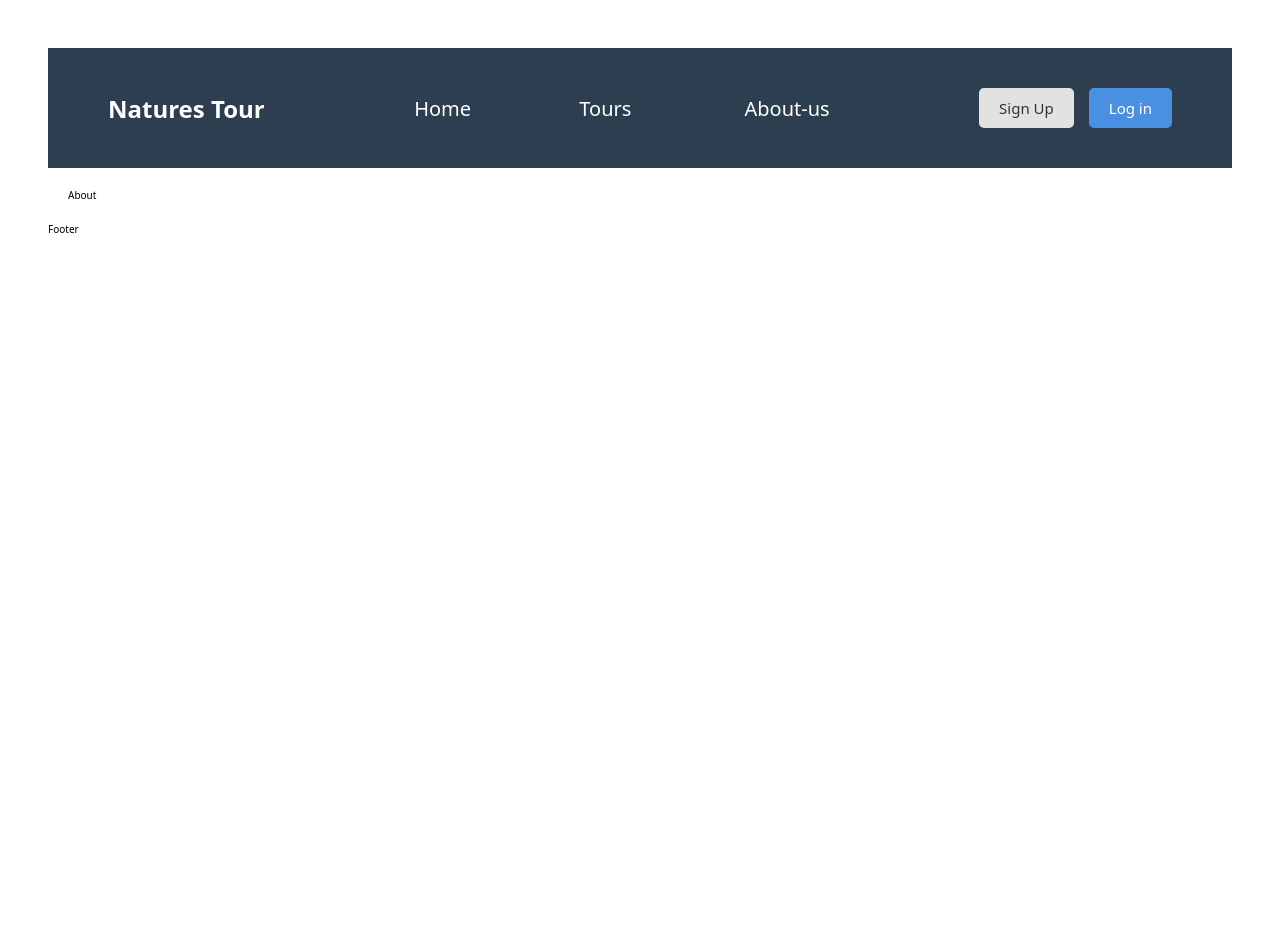
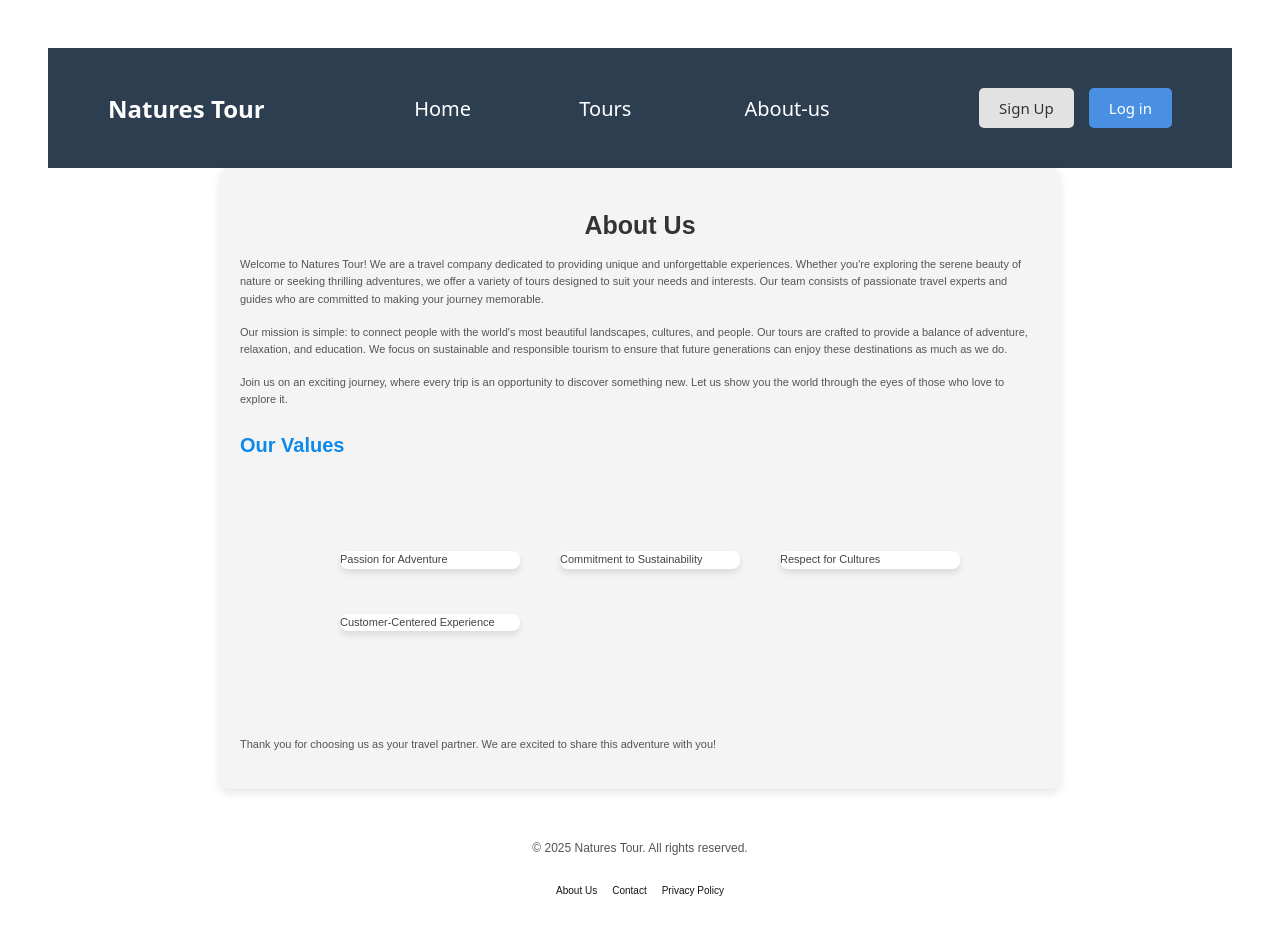
Before and after one commit to eshpulat/natures-project, a React (Vite) app in the folder natures/: page /about in a window 1280 px wide. Shown: the top 934 px of the page. Before the commit the page ends 800 px from the top, so only its background shows below. Built offline with nearby package versions, Linux system fonts and the light colour scheme.

Commit message:
Add About us page

```diff
--- /dev/null
+++ b/natures/src/css/about.css
@@ -0,0 +1,55 @@
+.about-container {
+    max-width: 800px;
+    margin: 0 auto;
+    padding: 2rem;
+    font-family: "Arial", sans-serif;
+    line-height: 1.6;
+    background-color: #f4f4f4;
+    border-radius: 8px;
+    box-shadow: 0 4px 10px rgba(0, 0, 0, 0.1);
+}
+
+.about-container h1 {
+    text-align: center;
+    color: #333;
+    font-size: 2.5rem;
+    margin-bottom: 1rem;
+}
+
+.about-container p {
+    font-size: 1.1rem;
+    color: #555;
+    margin-bottom: 1.5rem;
+}
+
+.about-container h2 {
+    color: #0f88eb;
+    font-size: 2rem;
+    margin-top: 2rem;
+}
+
+.about-container ul {
+    list-style-type: disc;
+    margin-left: 2rem;
+    margin-bottom: 2rem;
+}
+
+.about-container ul li {
+    font-size: 1.1rem;
+    color: #444;
+    margin-bottom: 0.5rem;
+}
+
+@media (max-width: 768px) {
+    .about-container {
+        padding: 1.5rem;
+    }
+
+    .about-container h1 {
+        font-size: 2rem;
+    }
+
+    .about-container h2 {
+        font-size: 1.5rem;
+    }
+}
--- /dev/null
+++ b/natures/src/css/footer.css
@@ -0,0 +1,40 @@
+.footer {
+    color: white;
+    padding: 2rem 0;
+    text-align: center;
+    font-family: Arial, sans-serif;
+}
+
+.footer-content {
+    max-width: 1200px;
+    margin: 0 auto;
+}
+
+.footer p {
+    font-size: 1.2rem;
+    margin-bottom: 1rem;
+}
+
+.footer-links {
+    display: flex;
+    justify-content: center;
+    gap: 1.5rem;
+}
+
+.footer-link {
+    color: rgb(22, 18, 18);
+    text-decoration: none;
+    font-size: 1rem;
+    transition: color 0.3s ease;
+}
+
+.footer-link:hover {
+    color: #0f88eb;
+}
+
+@media (max-width: 768px) {
+    .footer-links {
+        flex-direction: column;
+        gap: 0.5rem;
+    }
+}
--- a/natures/src/css/header.css
+++ b/natures/src/css/header.css
@@ -72,3 +72,33 @@ header {
 .auth-button.signup:hover {
     background-color: #ccc;
 }
+
+/********** LOG OUT ***************/
+
+.auth-user-info {
+    display: flex;
+    align-items: center;
+    gap: 1.4rem;
+}
+
+.auth-user-info .auth-name {
+    font-weight: 600;
+    color: #d9e6ff;
+    font-size: 2rem;
+    margin: 0;
+}
+
+.auth-user-info .logout-button {
+    background-color: #3596e5;
+    color: white;
+    padding: 0.5rem 1rem;
+    border: none;
+    border-radius: 6px;
+    font-size: 2rem;
+    cursor: pointer;
+    transition: background-color 0.3s ease;
+}
+
+.auth-user-info .logout-button:hover {
+    background-color: #117fda;
+}
--- a/natures/src/ui/About.jsx
+++ b/natures/src/ui/About.jsx
@@ -1,5 +1,45 @@
+import React from "react";
+import "../css/about.css";
+
 function About() {
-    return <div>About</div>;
+    return (
+        <div className="about-container">
+            <h1>About Us</h1>
+            <p>
+                Welcome to Natures Tour! We are a travel company dedicated to
+                providing unique and unforgettable experiences. Whether you're
+                exploring the serene beauty of nature or seeking thrilling
+                adventures, we offer a variety of tours designed to suit your
+                needs and interests. Our team consists of passionate travel
+                experts and guides who are committed to making your journey
+                memorable.
+            </p>
+            <p>
+                Our mission is simple: to connect people with the world's most
+                beautiful landscapes, cultures, and people. Our tours are
+                crafted to provide a balance of adventure, relaxation, and
+                education. We focus on sustainable and responsible tourism to
+                ensure that future generations can enjoy these destinations as
+                much as we do.
+            </p>
+            <p>
+                Join us on an exciting journey, where every trip is an
+                opportunity to discover something new. Let us show you the world
+                through the eyes of those who love to explore it.
+            </p>
+            <h2>Our Values</h2>
+            <ul>
+                <li>Passion for Adventure</li>
+                <li>Commitment to Sustainability</li>
+                <li>Respect for Cultures</li>
+                <li>Customer-Centered Experience</li>
+            </ul>
+            <p>
+                Thank you for choosing us as your travel partner. We are excited
+                to share this adventure with you!
+            </p>
+        </div>
+    );
 }
 
 export default About;
--- a/natures/src/ui/AppLayot.jsx
+++ b/natures/src/ui/AppLayot.jsx
@@ -1,6 +1,7 @@
 import { Outlet } from "react-router-dom";
 import Header from "./Header";
 import Navbar from "./Navbar";
+import Footer from "./Footer";
 
 function AppLayot() {
     return (
@@ -11,7 +12,8 @@ function AppLayot() {
                 <Outlet />
             </main>
 
-            <footer>Footer</footer>
+            <Footer />
+            {/* <footer>Footer</footer> */}
         </div>
     );
 }
--- /dev/null
+++ b/natures/src/ui/Footer.jsx
@@ -0,0 +1,25 @@
+import React from "react";
+import "../css/footer.css";
+
+function Footer() {
+    return (
+        <footer className="footer">
+            <div className="footer-content">
+                <p>&copy; 2025 Natures Tour. All rights reserved.</p>
+                <div className="footer-links">
+                    <a href="/about" className="footer-link">
+                        About Us
+                    </a>
+                    <a href="/contact" className="footer-link">
+                        Contact
+                    </a>
+                    <a href="/privacy" className="footer-link">
+                        Privacy Policy
+                    </a>
+                </div>
+            </div>
+        </footer>
+    );
+}
+
+export default Footer;
--- a/natures/src/ui/Header.jsx
+++ b/natures/src/ui/Header.jsx
@@ -35,10 +35,15 @@ function Header() {
 
             <div className="auth-buttons">
                 {user ? (
-                    <>
-                        <p>Welcome, {user.name}!</p>
-                        <button onClick={handleLogout}>Logout</button>
-                    </>
+                    <div className="auth-user-info">
+                        <p className="auth-name"> {user.name.toUpperCase()}!</p>
+                        <button
+                            className="logout-button"
+                            onClick={handleLogout}
+                        >
+                            Logout
+                        </button>
+                    </div>
                 ) : (
                     <>
                         <Link className="auth-button signup" to="/signup">
```
